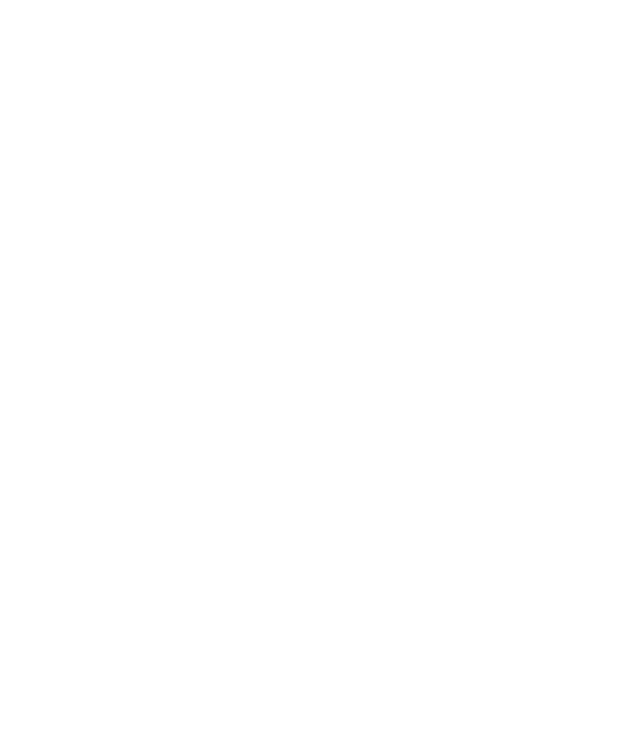
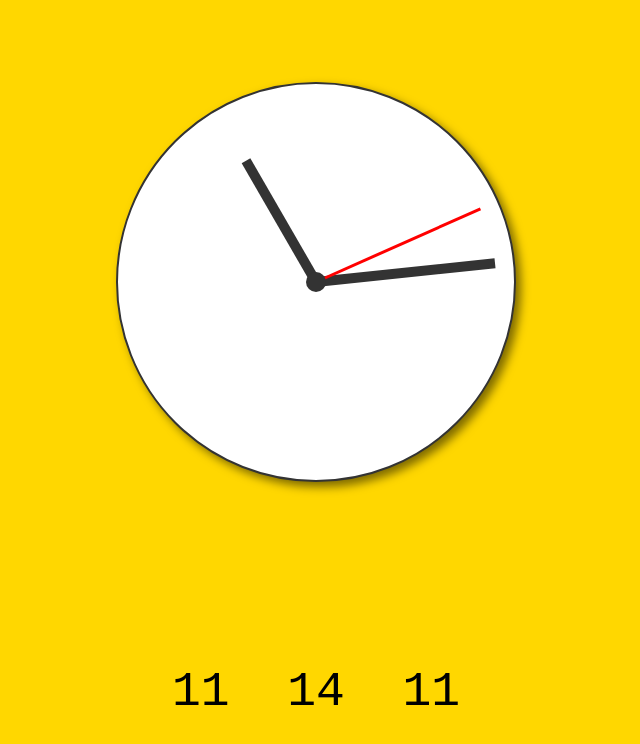
Before and after one commit to Beggsn/js-tasks, a plain HTML site: page 09-coding-tasks/clock/index.html in a window 1280 px wide. Shown: the whole page, without its empty margins (324-964 px from the left). Drawn offline with Linux system fonts and the light colour scheme.

Commit message:
feat:adds analog and digital clock functions

```diff
--- a/09-coding-tasks/clock/index.html
+++ b/09-coding-tasks/clock/index.html
@@ -1,16 +1,30 @@
 <!DOCTYPE html>
-<html lang="en">
-<head>
-    <meta charset="UTF-8">
-    <meta name="viewport" content="width=device-width, initial-scale=1.0">
+<html lang="de">
+  <head>
+    <meta charset="UTF-8" />
+    <meta name="viewport" content="width=device-width, initial-scale=1.0" />
+    <link rel="stylesheet" href="style.css" />
     <title>Tic-Tac-Tic-Tac</title>
-</head>
-<body>
+  </head>
 
-    <main>
+  <body>
+    <div class="clock-container">
+      <div class="analog-clock">
+        <div class="hour-hand"></div>
+        <div class="minute-hand"></div>
+        <div class="second-hand"></div>
+        <div class="center-dot"></div>
+      </div>
 
-    </main>
+      <div class="digital-clock">
+        <div class="digital-clock-hours"></div>
+        <div class="digital-clock-dots">:</div>
+        <div class="digital-clock-minutes"></div>
+        <div class="digital-clock-dots">:</div>
+        <div class="digital-clock-seconds"></div>
+      </div>
+    </div>
 
     <script src="script.js"></script>
-</body>
+  </body>
 </html>
--- a/09-coding-tasks/clock/script.js
+++ b/09-coding-tasks/clock/script.js
@@ -0,0 +1,48 @@
+"use strict";
+
+function updateDigitalClock() {
+  const date = new Date();
+  const hours = date.getHours();
+  const minutes = date.getMinutes();
+  const seconds = date.getSeconds();
+
+  const digitalClockHours = document.querySelector(".digital-clock-hours");
+  const digitalClockMinutes = document.querySelector(".digital-clock-minutes");
+  const digitalClockSeconds = document.querySelector(".digital-clock-seconds");
+
+  digitalClockHours.textContent = hours.toString().padStart(2, "0");
+  digitalClockMinutes.textContent = minutes.toString().padStart(2, "0");
+  digitalClockSeconds.textContent = seconds.toString().padStart(2, "0");
+
+  console.log(digitalClockHours, digitalClockMinutes, digitalClockSeconds);
+}
+
+function updateClockDots() {
+  const digitalClockDots = document.querySelectorAll(".digital-clock-dots");
+  digitalClockDots.forEach((dot) => {
+    dot.classList.toggle("digital-clock-dots-hidden");
+  });
+}
+// function updateClockDots() {
+//     const digitalClockDots = document.getElementsByClassName("digital-clock-dots");
+//     for (let i = 0; i < digitalClockDots.length; i++) {
+//         digitalClockDots[i].classList.toggle("digital-clock-dots-hidden");
+//     }
+// }
+
+function updateAnalogClock() {
+  const date = new Date();
+  const hours = date.getHours();
+  const minutes = date.getMinutes();
+  const seconds = date.getSeconds();
+  const analogClock = document.querySelector(".analog-clock");
+
+  analogClock.style.setProperty("--hours", hours * 30 + "deg");
+  analogClock.style.setProperty("--minutes", minutes * 6 + "deg");
+  analogClock.style.setProperty("--seconds", seconds * 6 + "deg");
+}
+
+// Update the digital clock values and dots every second
+setInterval(updateDigitalClock, 1000);
+setInterval(updateClockDots, 1000);
+setInterval(updateAnalogClock, 1000);
--- a/09-coding-tasks/clock/style.css
+++ b/09-coding-tasks/clock/style.css
@@ -1,5 +1,111 @@
-* {
-    margin: 0;
-    padding: 0;
-    box-sizing: border-box;
+html {
+  margin: 0;
+  padding: 0;
+  box-sizing: border-box;
 }
+
+*,
+*:before,
+*:after {
+  box-sizing: inherit;
+}
+
+html,
+body {
+  height: 100%;
+}
+
+body {
+  margin: 0;
+  display: flex;
+  flex-direction: column;
+  justify-content: center;
+  align-items: center;
+  background-color: gold;
+  font-family: monospace;
+}
+
+/* Hauptcontainer */
+.clock-container {
+  display: grid;
+  place-items: center;
+  height: 100vh;
+}
+
+/* Analoguhr */
+.analog-clock {
+  width: 400px;
+  height: 400px;
+  border: 2px solid #333;
+  border-radius: 50%;
+  background-color: white;
+  display: grid;
+  place-items: center;
+  position: relative;
+  --hours: 0deg;
+  --minutes: 0deg;
+  --seconds: 0deg;
+  box-shadow: 5px 5px 10px rgba(0, 0, 0, 0.5);
+}
+
+.analog-clock .hour-hand,
+.analog-clock .minute-hand,
+.analog-clock .second-hand,
+.analog-clock .center-dot {
+  background-color: #333;
+}
+
+.analog-clock .hour-hand {
+  width: 10px;
+  height: 140px;
+  transform-origin: bottom center;
+  position: absolute;
+  top: 50%;
+  left: 50%;
+  transform: translate(-50%, -100%) rotate(var(--hours));
+}
+
+.analog-clock .minute-hand {
+  width: 10px;
+  height: 180px;
+  transform-origin: bottom center;
+  position: absolute;
+  top: 50%;
+  left: 50%;
+  transform: translate(-50%, -100%) rotate(var(--minutes));
+}
+
+.analog-clock .second-hand {
+  width: 3px;
+  height: 180px;
+  background-color: red;
+  transform-origin: bottom center;
+  position: absolute;
+  top: 50%;
+  left: 50%;
+  transform: translate(-50%, -100%) rotate(var(--seconds));
+}
+
+.analog-clock .center-dot {
+  width: 20px;
+  height: 20px;
+  border-radius: 50%;
+  position: absolute;
+  top: 50%;
+  left: 50%;
+  transform: translate(-50%, -50%);
+}
+
+/* Digitaluhr */
+.digital-clock {
+  display: grid;
+  grid-template-columns: repeat(5, minmax(0, 1fr));
+  align-items: center;
+  justify-items: center;
+  margin-top: 20px;
+  font-size: 48px;
+}
+
+.digital-clock-dots-hidden {
+  visibility: hidden;
+}
```
